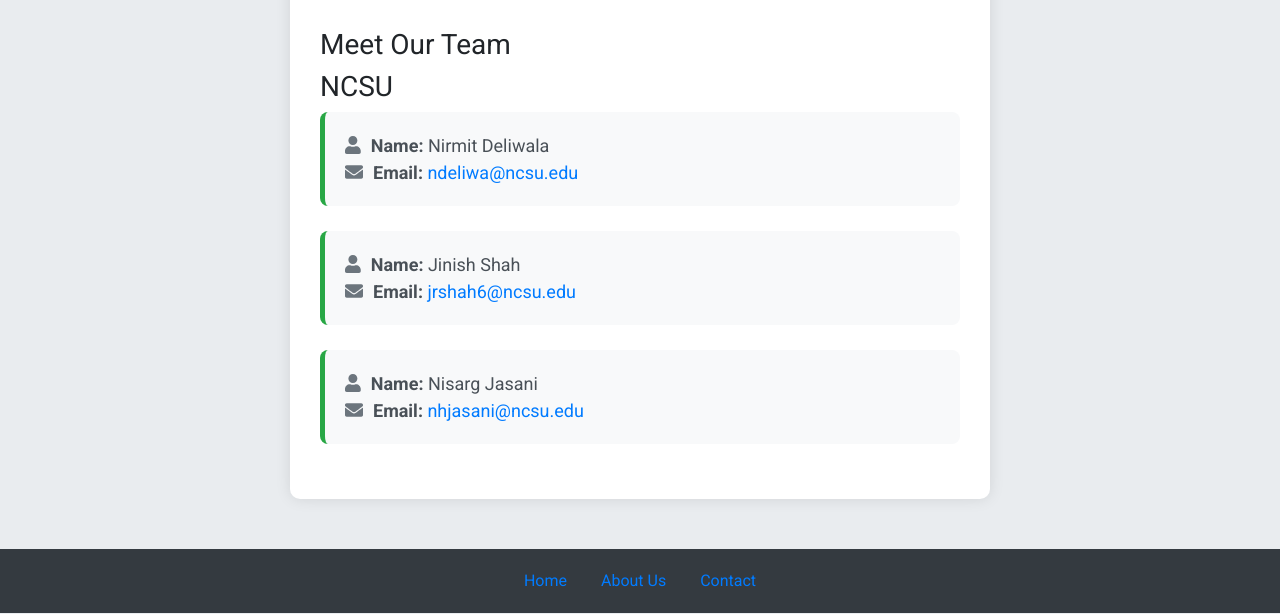
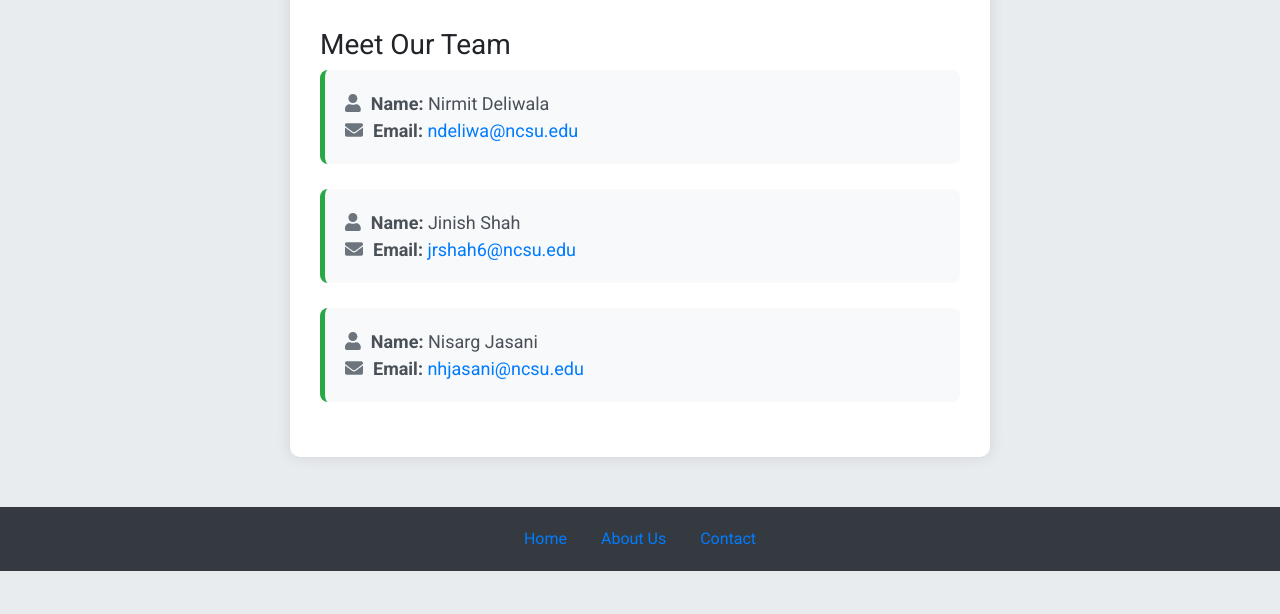
Before and after one commit to mangodb203/git-homework, a plain HTML site: page index.html in a window 1280 px wide. Shown: the part 186-800 px from the top of the page. Drawn offline with nearby package versions, Linux system fonts and the light colour scheme.

Commit message:
Revert "wrong Commit"
This reverts commit bdb5358fb4bd3a111cce2229bbab0d71dc02fa16.

```diff
--- a/index.html
+++ b/index.html
@@ -89,7 +89,6 @@
         <h1>Group 2</h1>
         <h2>SE Homework 5</h2>
         <h3>Meet Our Team</h3>
-        <h3>NCSU</h3>
 
         <div class="team-member">
             <p><i class="fas fa-user icon"></i><strong>Name:</strong> Nirmit Deliwala</p>
```
